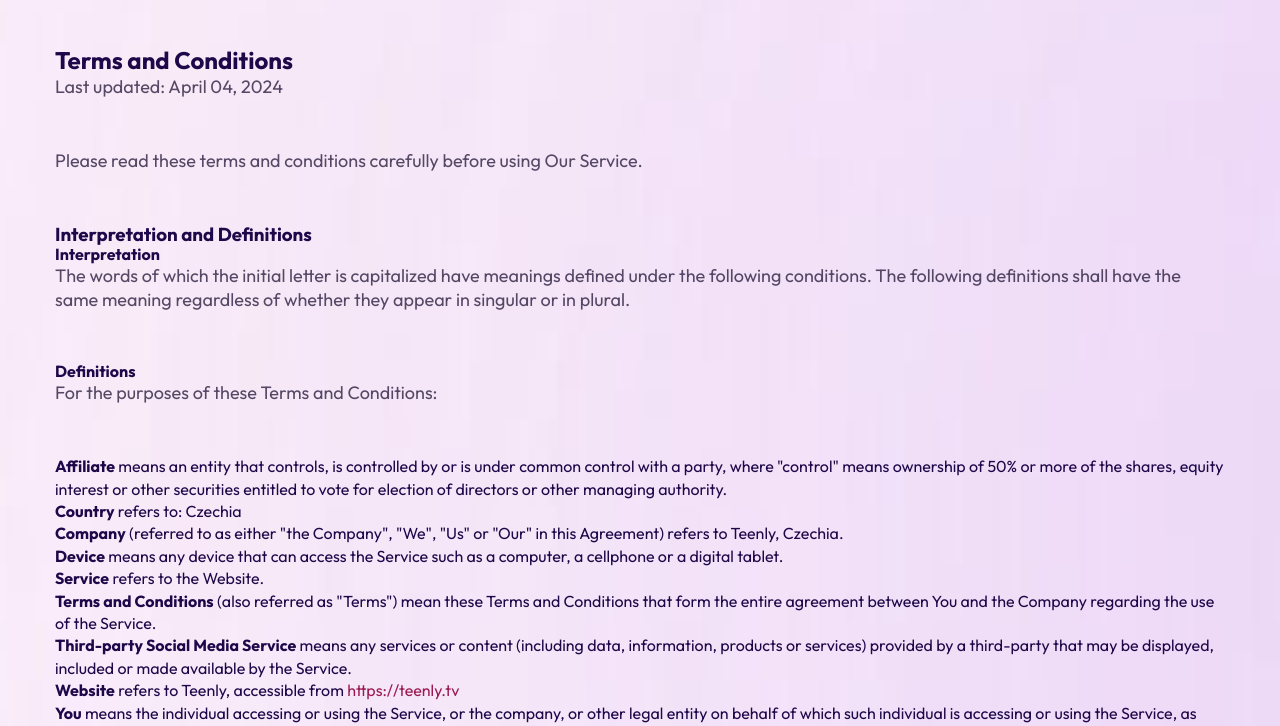
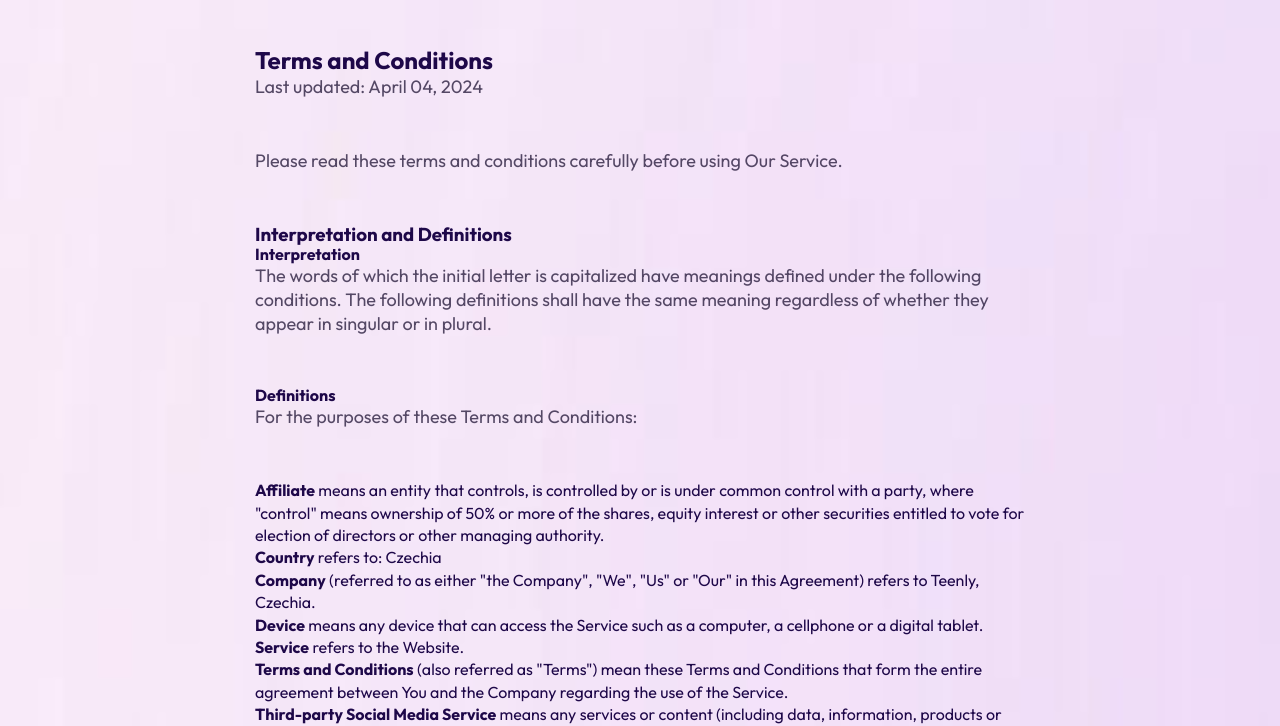
Before and after one commit to rydolif/DoReMix, a plain HTML site: page app/terms.html in a window 1280 px wide. Shown: the part 74-800 px from the top of the page. Drawn offline with nearby package versions, Linux system fonts and the light colour scheme.

Commit message:
policy container

```diff
--- a/app/sass/main.sass
+++ b/app/sass/main.sass
@@ -1780,6 +1780,9 @@
 	background-image: url(../img/gradient.jpg)
 	background-repeat: repeat
 
+	&__container
+		max-width: 800px
+
 	a
 		color: var(--background-colours-gradient-red)
 
--- a/app/terms.html
+++ b/app/terms.html
@@ -4,7 +4,7 @@
 	<meta charset="UTF-8">
 	<meta name="viewport" content="width=device-width, initial-scale=1, minimum-scale=1, minimum-scale=1.0, maximum-scale=1.0, shrink-to-fit=no, user-scalable=no, viewport-fit=cover, min-width=390">
 	<title>Terms and Condition</title>
-
+	<link rel="icon" href="img/favicon.svg">
 	<link rel="stylesheet" href="https://cdn.jsdelivr.net/npm/swiper@11/swiper-bundle.min.css">
 	<link rel="stylesheet" href="css/app.min.css?v=1">
 	<link rel="preconnect" href="https://fonts.googleapis.com">
@@ -39,9 +39,9 @@
 		</div>
 	</header>
 
-	<main class="main main--contacts policy">
+	<main class="main policy">
 		<img src="img/gradient.svg" alt="" class="main--contacts__bg">
-		<div class="container">
+		<div class="container policy__container">
 
 			<h2>Terms and Conditions</h2>
 
```
Also changed, not shown: app/personal.html (+3 -3 lines), app/pp.html (+2 -2 lines), app/css/app.min.css.
